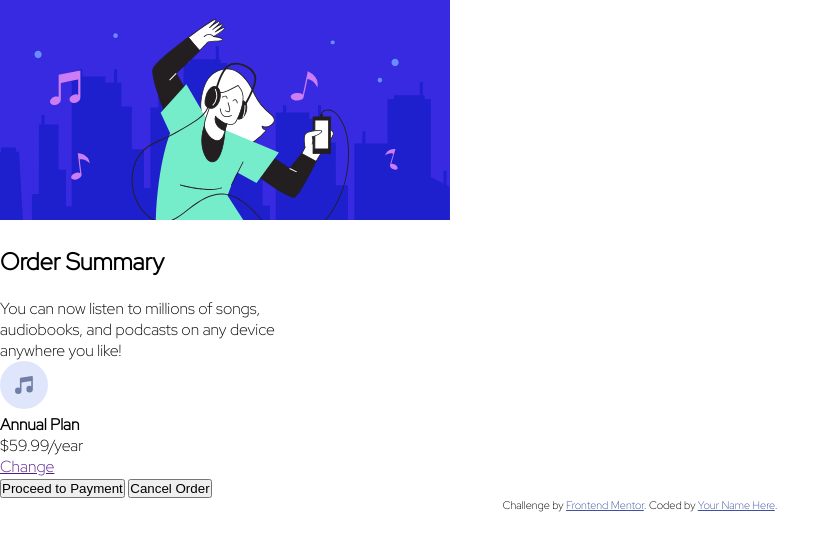
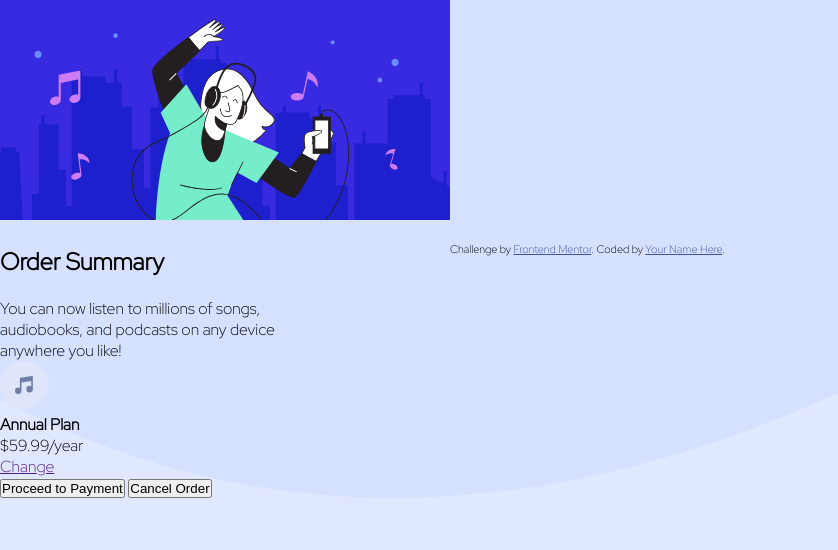
Before and after one commit to kdgoudy/order_summary, a plain HTML site: page index.html in a window 1280 px wide. Shown: the whole page, without its empty margins (0-838 px from the left). Drawn offline with Linux system fonts and the light colour scheme.

Commit message:
Update style.css

```diff
--- a/style.css
+++ b/style.css
@@ -1,4 +1,6 @@
 @import url('https://fonts.googleapis.com/css2?family=Red+Hat+Display:wght@300&display=swap');
+
+
 
 * {
     padding: 0;
@@ -7,6 +9,13 @@
 }
 
 body {
+    background-image: url(pattern-background-desktop.svg);
     font-family: 'Red Hat Display', sans-serif;
     font-size: 16px;
+    display: flex;
+    align-items: center;
+    background-color: hsl(225, 100%, 94%);
+    background-size: cover;
+    background-repeat: no-repeat;
+    margin: 0;
 }
```
